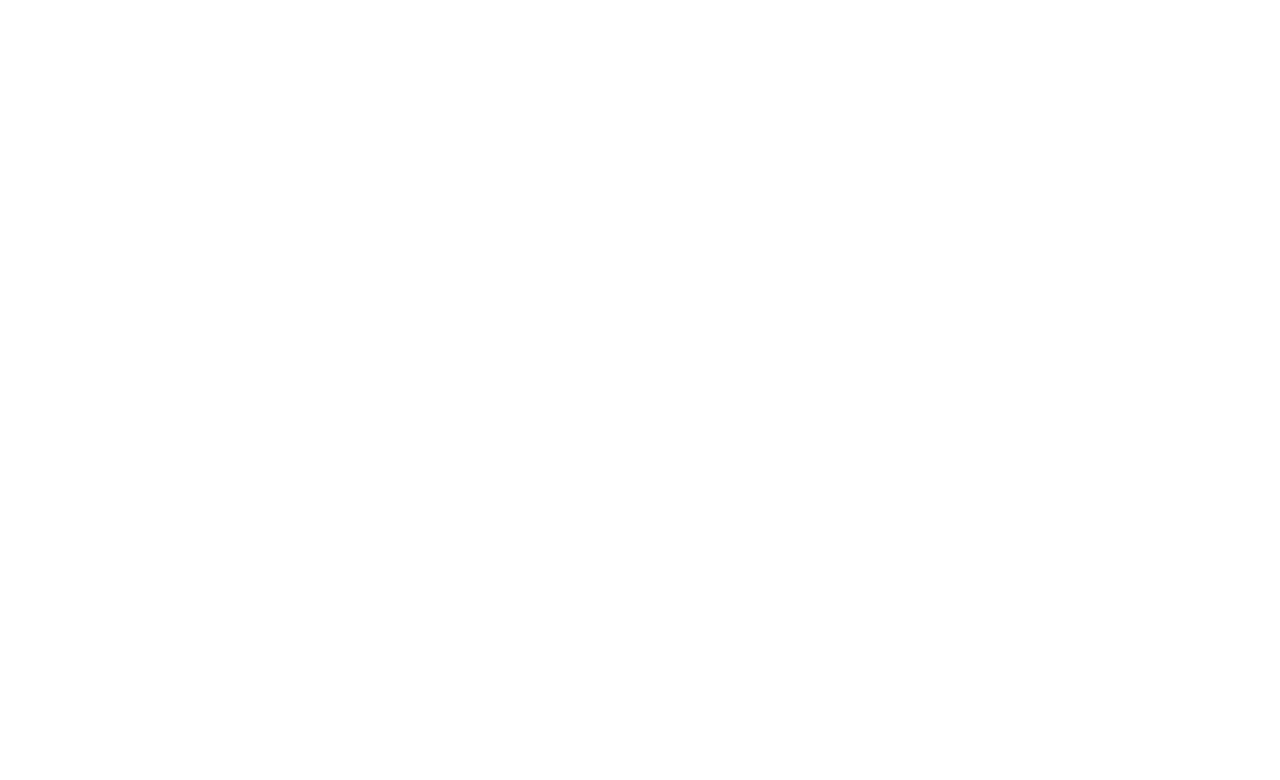
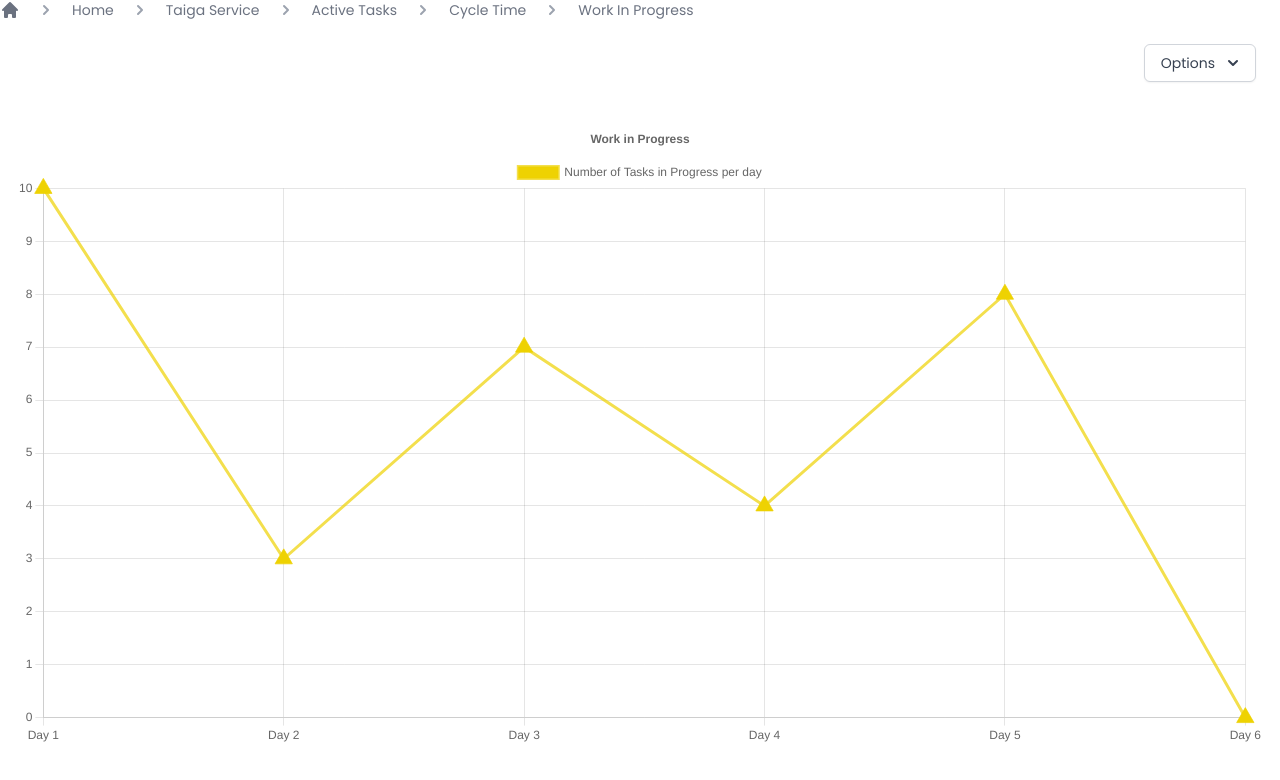
Before and after one commit to SER-516-Project-BullPen-Group-B/Team5_front_end, a React (Create React App) app: page /work-in-progress in a window 1280 px wide. Before the commit this address had no page. Shown: the top 780 px of the page. Built offline with nearby package versions, Linux system fonts and the light colour scheme.

Commit message:
US20 - Created funcational component for WIP and integrated ChartJS

```diff
--- a/src/components/NavBar.tsx
+++ b/src/components/NavBar.tsx
@@ -5,6 +5,7 @@ const pages = [
   { name: "Taiga Service", href: "/taiga-service", current: true },
   { name: "Active Tasks", href: "/tasks-per-day", current: false },
   { name: "Cycle Time", href: "/cycle-time", current: false },
+  { name: "Work In Progress", href: "/work-in-progress", current: false },
 ];
 
 export default function Nav() {
--- a/src/index.tsx
+++ b/src/index.tsx
@@ -9,6 +9,7 @@ import App from "./App";
 import CycleTime from "./pages/CycleTime";
 import NoOfTasksPerDay from "./pages/NoOfTasksPerDay";
 import reportWebVitals from "./reportWebVitals";
+import WIP from "./pages/WIP";
 
 ReactDOM.render(
   <React.StrictMode>
@@ -18,6 +19,7 @@ ReactDOM.render(
         <Route path="taiga-service" element={<Service />} />
         <Route path="cycle-time" element={<CycleTime />} />
         <Route path="tasks-per-day" element={<NoOfTasksPerDay />} />
+        <Route path="work-in-progress" element={<WIP />} />
         <Route path="barchart" element={<Chart />} />
         <Route path="PolarChart" element={<PolarChart />} />
       </Routes>
--- /dev/null
+++ b/src/pages/WIP.tsx
@@ -0,0 +1,69 @@
+import Nav from "../components/NavBar";
+import DropDown from "../components/DropDown";
+import {
+    Chart as ChartJS,
+    Title,
+    Tooltip,
+    Legend,
+    PointElement,
+    LineElement
+} from "chart.js";
+import { Line } from "react-chartjs-2";
+import '../styles/WIP.css'
+ChartJS.register(Title, Tooltip, Legend, PointElement, LineElement);
+
+const data = {
+    labels: ['Day 1', 'Day 2', 'Day 3', 'Day 4', 'Day 5', 'Day 6'],
+    datasets: [
+        {
+            label: 'Number of Tasks in Progress per day',
+            data: [10,3,7,4,8,0],
+            borderColor: "rgba(238, 210, 2, 0.7)",
+            backgroundColor: "rgba(238, 210, 2, 1)",
+            pointStyle: 'triangle',
+            pointRadius: 10,
+            pointHoverRadius: 15
+        }
+    ]
+};
+
+const options = {
+    responsive: true,
+    plugins: {
+      legend: {
+        position: "top" as const,
+      },
+      title: {
+        display: true,
+        text: "Work in Progress",
+      },
+    },
+    scales: {
+      x: {
+        stacked: true,
+      },
+      y: {
+        stacked: true,
+      },
+    },
+  };
+
+
+function WIP() {
+    return (
+        <div>
+            <Nav />
+            <div className="flex justify-end ...">
+                <div className="m-6">
+                {" "}
+                <DropDown />
+                </div>
+            </div>
+            <div className="m-4">
+                <Line options={options} data={data} />
+            </div>
+        </div>
+    );
+}
+
+export default WIP;
--- /dev/null
+++ b/src/styles/WIP.css
@@ -0,0 +1,3 @@
+.metric-title {
+    margin: 25px;
+}
```
